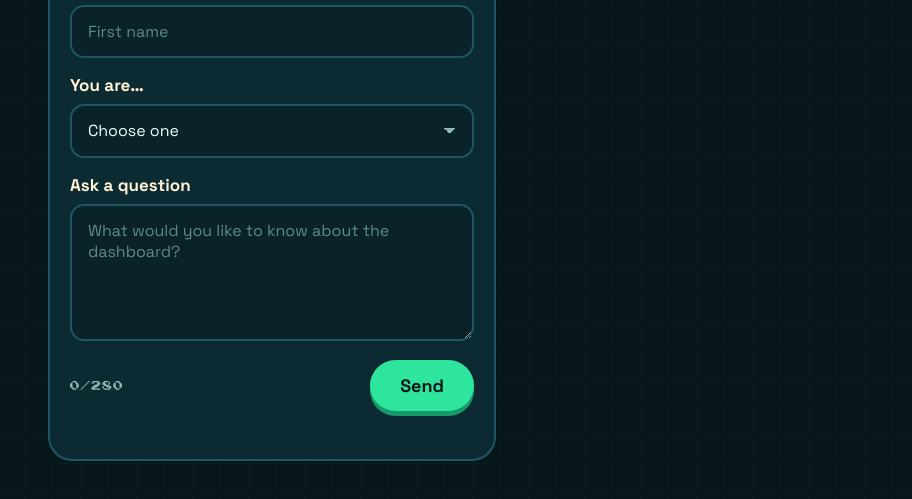
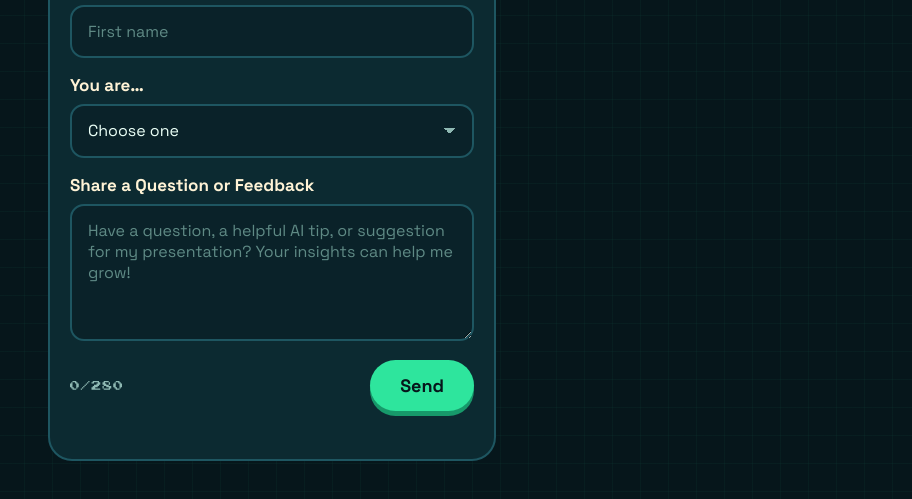
Before and after one commit to pricilaModesto20/money-maze, a website: page public/index.html in a window 1280 px wide. Shown: the part 237-736 px from the top of the page, without its empty margins (368-1280 px from the left). Drawn offline with nearby package versions, Linux system fonts and the light colour scheme; no server answers.

Commit message:
Add maze tagline to the QR card and reword the question prompt
Co-Authored-By: Claude Opus 5.5 <noreply@anthropic.com>

```diff
--- a/public/audience.js
+++ b/public/audience.js
@@ -6,8 +6,6 @@
   $('gameTitle').textContent = cfg.gameTitle;
   $('talkTitle').textContent = cfg.talkTitle;
   $('speaker').textContent = 'with ' + cfg.speakerName;
-  const first = cfg.speakerName.split(' ')[0];
-  $('qLabel').textContent = cfg.speakerName === 'Your Name' ? 'Ask a question' : `Ask ${first} a question`;
   $('q').maxLength = cfg.maxQuestionLength;
   $('counter').textContent = `0/${cfg.maxQuestionLength}`;
   for (const r of cfg.roles) $('role').append(new Option(r, r));
--- a/public/index.html
+++ b/public/index.html
@@ -91,8 +91,8 @@
       <label for="role">You are…</label>
       <select id="role"><option value="">Choose one</option></select>
 
-      <label for="q" id="qLabel">Ask a question</label>
-      <textarea id="q" rows="5" placeholder="What would you like to know about the dashboard?" required></textarea>
+      <label for="q" id="qLabel">Share a Question or Feedback</label>
+      <textarea id="q" rows="5" placeholder="Have a question, a helpful AI tip, or suggestion for my presentation? Your insights can help me grow!" required></textarea>
 
       <div class="form-foot">
         <span class="pixel counter" id="counter">0/280</span>
```
Also changed, not shown: public/screen.html (+2 -0 lines).
